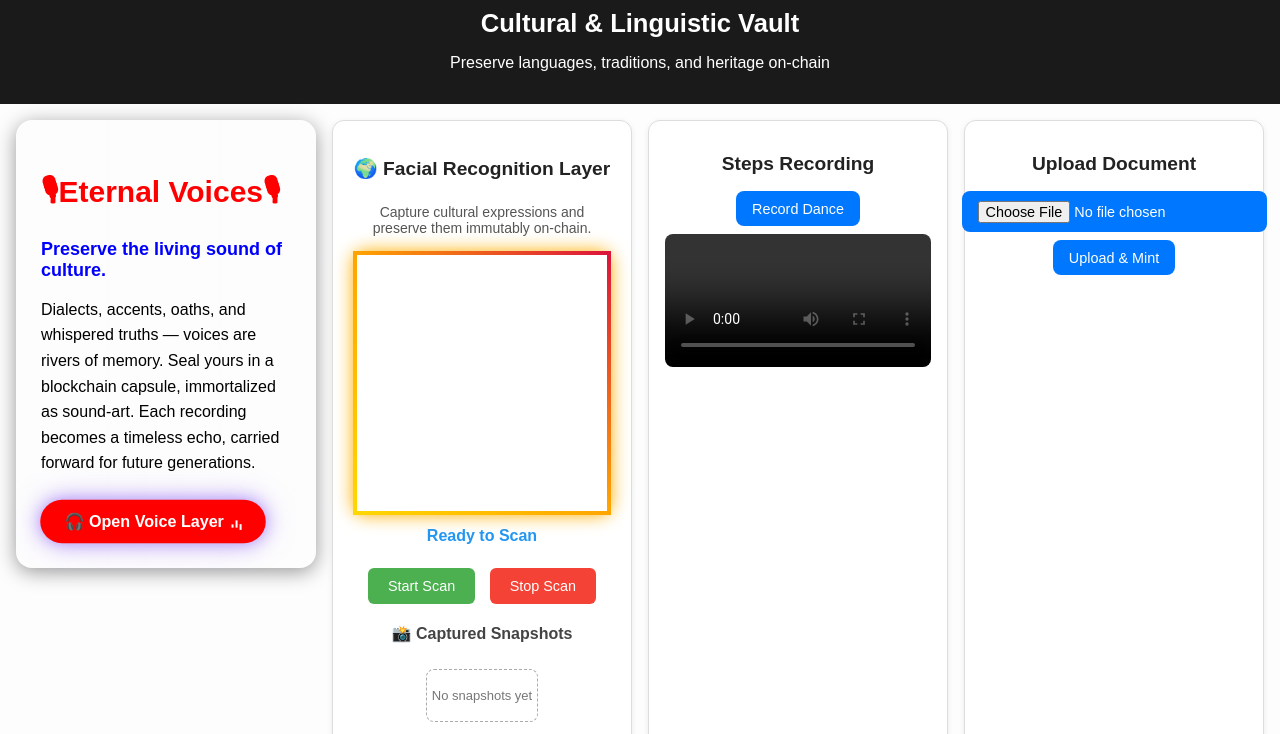
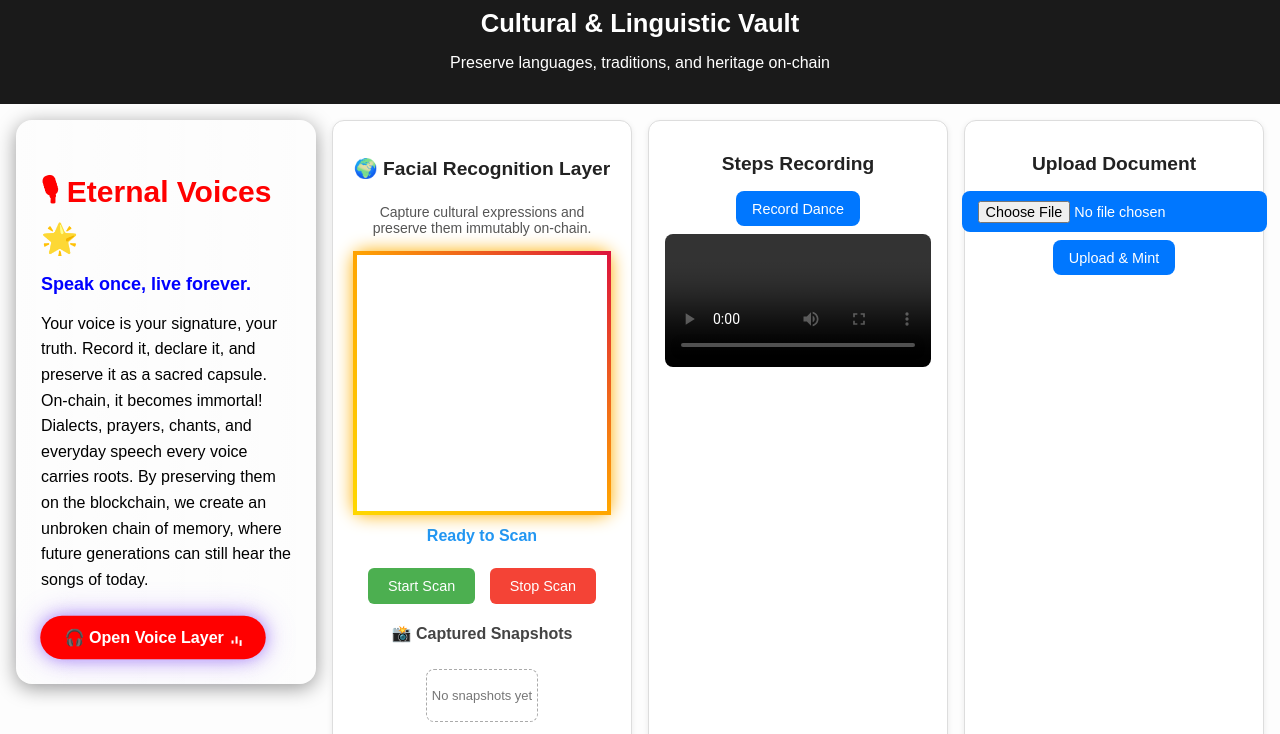
Before and after one commit to MARTINMWIRIGI/soul-nft-dashboard, a website: page public/cultural-vault.html in a window 1280 px wide. Shown: the part 62-796 px from the top of the page. Drawn offline with Linux system fonts and the light colour scheme.

Commit message:
Update cultural-vault.html

```diff
--- a/public/cultural-vault.html
+++ b/public/cultural-vault.html
@@ -169,12 +169,16 @@ async function connectWallet() {
     color:#f1f5f9;
     font-family:sans-serif;">
 
-    <h2 style="font-size:1.875rem; font-weight:800; color:red; margin-bottom:0.5rem;">🎙Eternal Voices🎙</h2>
-    <p style="font-size:1.125rem; color: blue; font-weight:bold; margin-bottom:1rem;">Preserve the living sound of culture.</p>
+    <h2 style="font-size:1.875rem; font-weight:800; color:red; margin-bottom:0.5rem;">🎙 Eternal Voices 🌟</h2>
+    <p style="font-size:1.125rem; color: blue; font-weight:bold; margin-bottom:1rem;">Speak once, live forever.</p>
     <p style="color:black; line-height:1.6; margin-bottom:1.5rem;">
-      Dialects, accents, oaths, and whispered truths — voices are rivers of memory.
-      Seal yours in a blockchain capsule, immortalized as sound-art.
-      Each recording becomes a timeless echo, carried forward for future generations.
+      Your voice is your signature, your truth.
+      Record it, declare it, and preserve it as a sacred capsule.
+      On-chain, it becomes immortal!
+      Dialects, prayers, chants, and everyday speech
+      every voice carries roots.
+      By preserving them on the blockchain, we create an unbroken chain of memory,
+      where future generations can still hear the songs of today.
     </p>
 
     <a href="voice.html"
```
